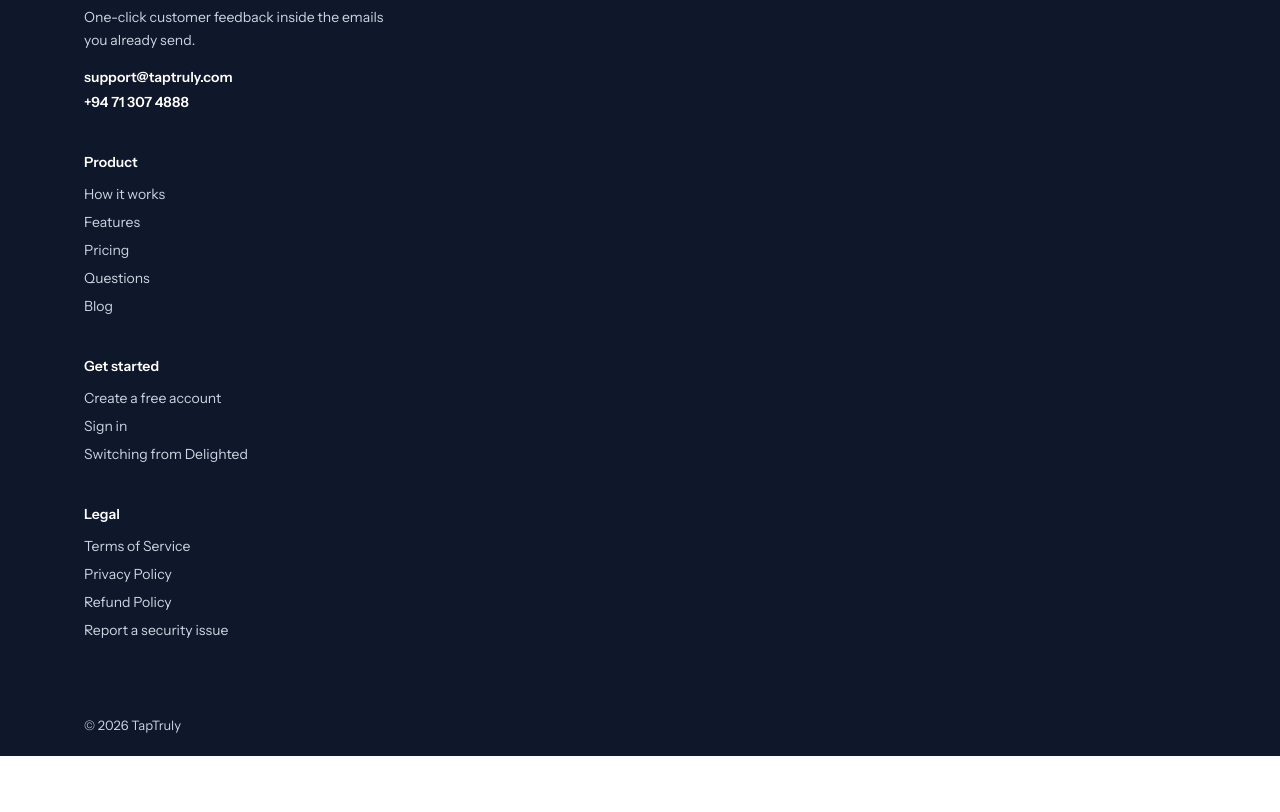
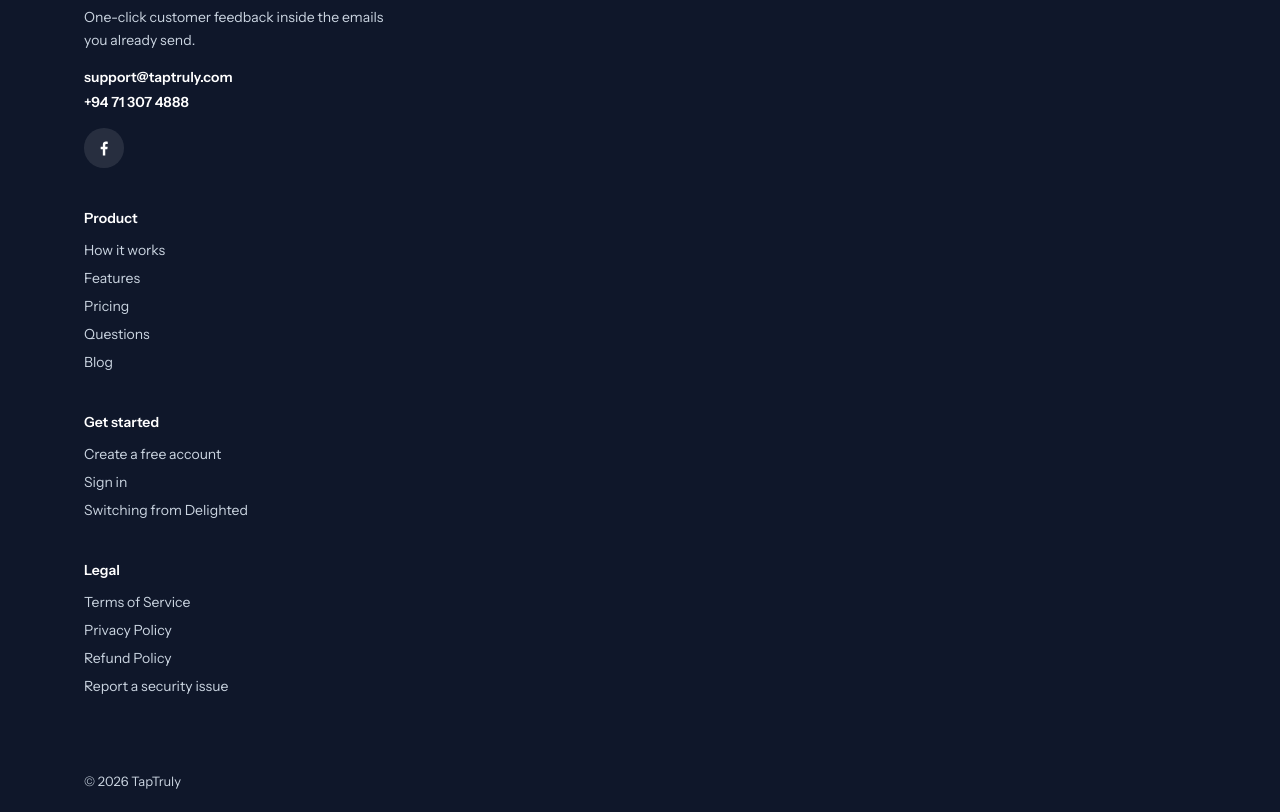
Before and after one commit to kasunsameera83/taprate, a Next.js app: page /terms in a window 1280 px wide. Shown: the part 2582-3394 px from the top of the page. Before the commit the page ends 3338 px from the top, so only its background shows below. Built offline with nearby package versions, Linux system fonts and the light colour scheme; no server answers.

Commit message:
Add Facebook page link to footer and structured data

```diff
--- a/src/components/site/SiteFooter.tsx
+++ b/src/components/site/SiteFooter.tsx
@@ -49,6 +49,19 @@
               {COMPANY.phone}
             </a>
           )}
+          <div className="mt-4 flex gap-2">
+            <a
+              href={COMPANY.social.facebook}
+              target="_blank"
+              rel="noopener noreferrer me"
+              aria-label="TapTruly on Facebook"
+              className="inline-flex h-10 w-10 items-center justify-center rounded-full bg-white/10 text-white transition-colors hover:bg-[#1877F2]"
+            >
+              <svg viewBox="0 0 24 24" className="h-5 w-5" fill="currentColor" aria-hidden>
+                <path d="M13.5 21v-7.5h2.5l.4-3h-2.9V8.6c0-.9.3-1.5 1.5-1.5h1.5V4.4c-.3 0-1.2-.1-2.2-.1-2.2 0-3.7 1.3-3.7 3.8v2.4H8v3h2.6V21h2.9z" />
+              </svg>
+            </a>
+          </div>
         </div>
         {columns.map((c) => (
           <nav key={c.title} aria-label={c.title}>
--- a/src/lib/site/company.ts
+++ b/src/lib/site/company.ts
@@ -10,6 +10,8 @@
   supportEmail: "support@taptruly.com",
   privacyEmail: "privacy@taptruly.com",
   securityEmail: "security@taptruly.com",
+  /** Official social media pages (footer links and search engines). Add more as they're created. */
+  social: { facebook: "https://www.facebook.com/TapTruly" },
   governingLaw: "the laws of the Democratic Socialist Republic of Sri Lanka",
   courts: "the courts of Colombo, Sri Lanka",
   /** Change this date whenever the Terms, Privacy or Refund Policy change; people agree to this version. */
@@ -17,7 +19,7 @@
   effectiveDate: "1 November 2026",
 };
 
-export const hasPlaceholders = () => Object.values(COMPANY).some((v) => v.includes("["));
+export const hasPlaceholders = () => Object.values(COMPANY).some((v) => typeof v === "string" && v.includes("["));
 
 /** Services that process data for us (shown in the Privacy Policy). Keep in step with what you use. */
 export const SUBPROCESSORS = [
--- a/src/lib/site/structuredData.ts
+++ b/src/lib/site/structuredData.ts
@@ -1,5 +1,6 @@
 // schema.org data for the public pages. Pure, unit-tested.
 import type { Catalog, Currency } from "../billing/catalog.ts";
+import { COMPANY } from "./company.ts";
 
 type FaqItem = { q: string; a: string };
 
@@ -10,6 +11,9 @@
     name: "TapTruly",
     url: site,
     logo: `${site}/icon-512.png`,
+    email: COMPANY.supportEmail,
+    telephone: COMPANY.phone,
+    sameAs: Object.values(COMPANY.social),
   };
 }
 
```
